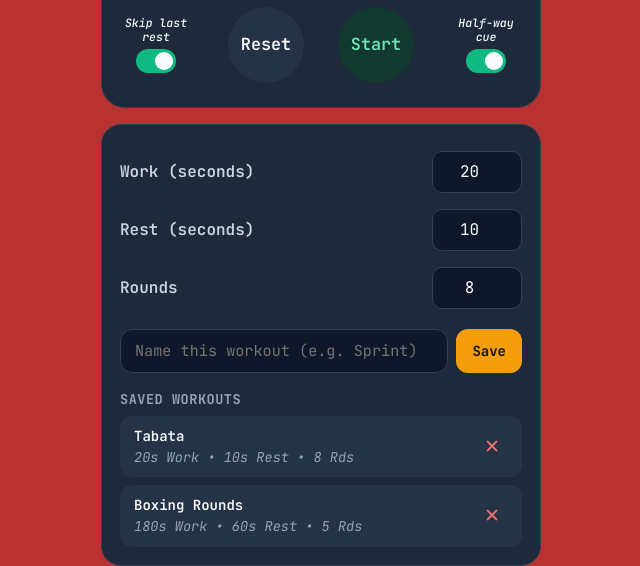
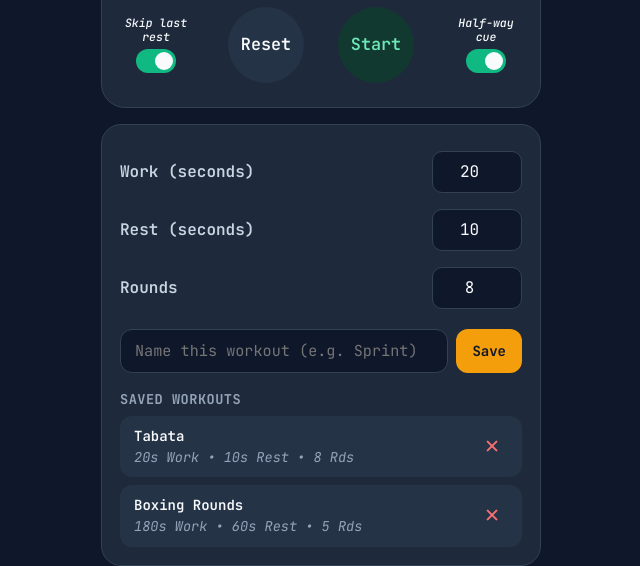
Before and after one commit to wjwestwood/my-timer, a plain HTML site: page index.html in a window 1280 px wide. Shown: the part 238-804 px from the top of the page, without its empty margins (319-959 px from the left). Drawn offline with Linux system fonts and the light colour scheme; no server answers.

Commit message:
Restore the stopped/paused background to the neutral app background

```diff
--- a/index.html
+++ b/index.html
@@ -53,7 +53,7 @@
     body.phase-work.phase-halfway-flash { background-color: #fff; }
     body.phase-rest { background-color: #e88918; }
     body.phase-done { background-color: #102333; }
-    body.phase-stopped { background-color: #b83232; }
+    body.phase-stopped { background-color: var(--bg); }
 
     .container {
       width: 100%;
```
